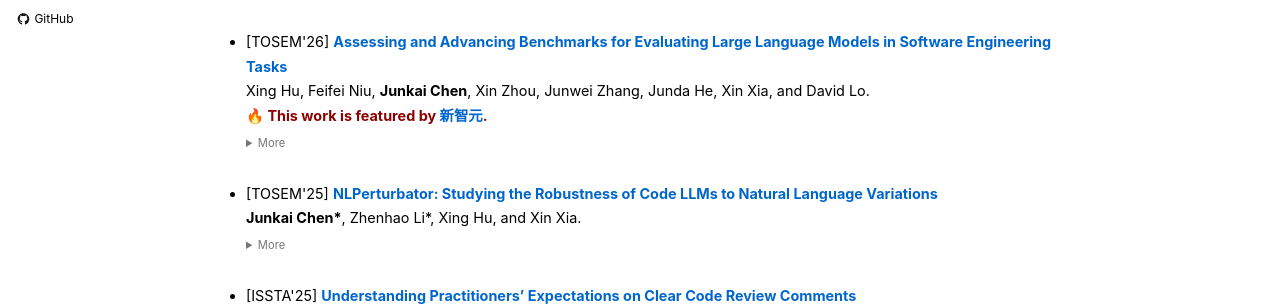
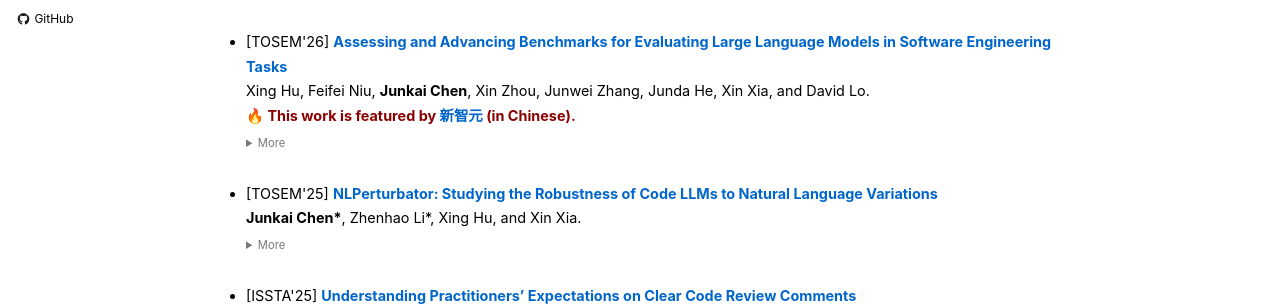
Before and after one commit to chen-junkai/chen-junkai.github.io, a Jekyll site: the page built from index.md, in a window 1280 px wide and 900 px high, scrolled down 715 px. Shown: the part 153-459 px from the top of the window. Built offline with Jekyll 4.4.1, drawn with Linux system fonts in a browser that asks for light colours; nearby versions of some CDN libraries.

Commit message:
Clarify language of featured work in index.md
Updated the description of the featured work to specify it is in Chinese.

```diff
--- a/index.md
+++ b/index.md
@@ -44,7 +44,7 @@ So many exciting and interesting \\(≧▽≦)/ things are happening in the era
 
 - [TOSEM\'26] [**Assessing and Advancing Benchmarks for Evaluating Large Language Models in Software Engineering Tasks**](https://arxiv.org/abs/2505.08903)\
   Xing Hu, Feifei Niu, **Junkai Chen**, Xin Zhou, Junwei Zhang, Junda He, Xin Xia, and David Lo.\
-  <span style="color: darkred; font-weight: bold;">🔥 This work is featured by [新智元](https://mp.weixin.qq.com/s/zHVWchAOONC2Y75PvYNDBg).</span>
+  <span style="color: darkred; font-weight: bold;">🔥 This work is featured by [新智元](https://mp.weixin.qq.com/s/zHVWchAOONC2Y75PvYNDBg) (in Chinese).</span>
   <details style="font-size: 0.7rem; color: #777;">
     <summary>More</summary>
     TLDR: Literature review on benchmarks of LLM4SE. <br/>
```
